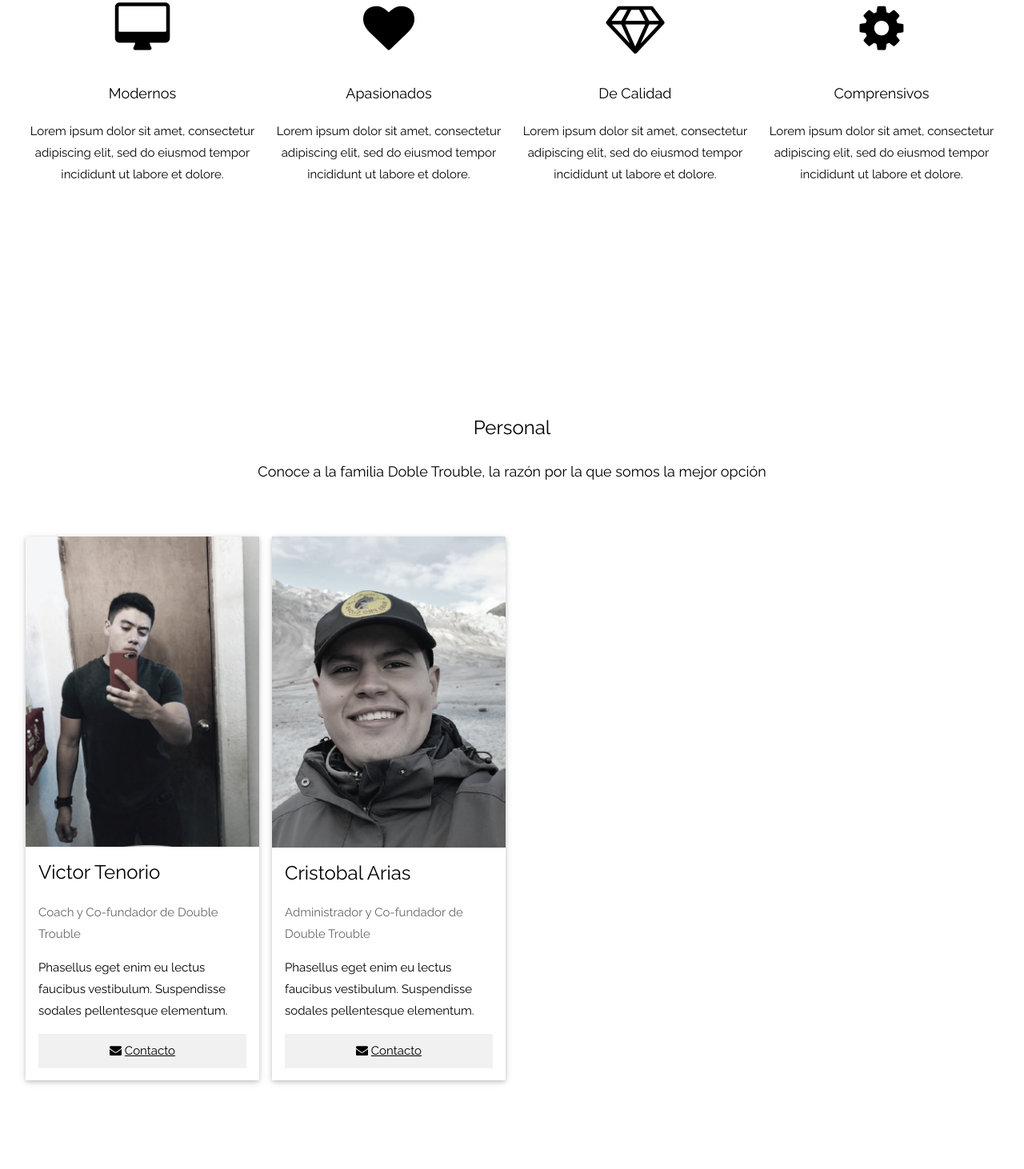
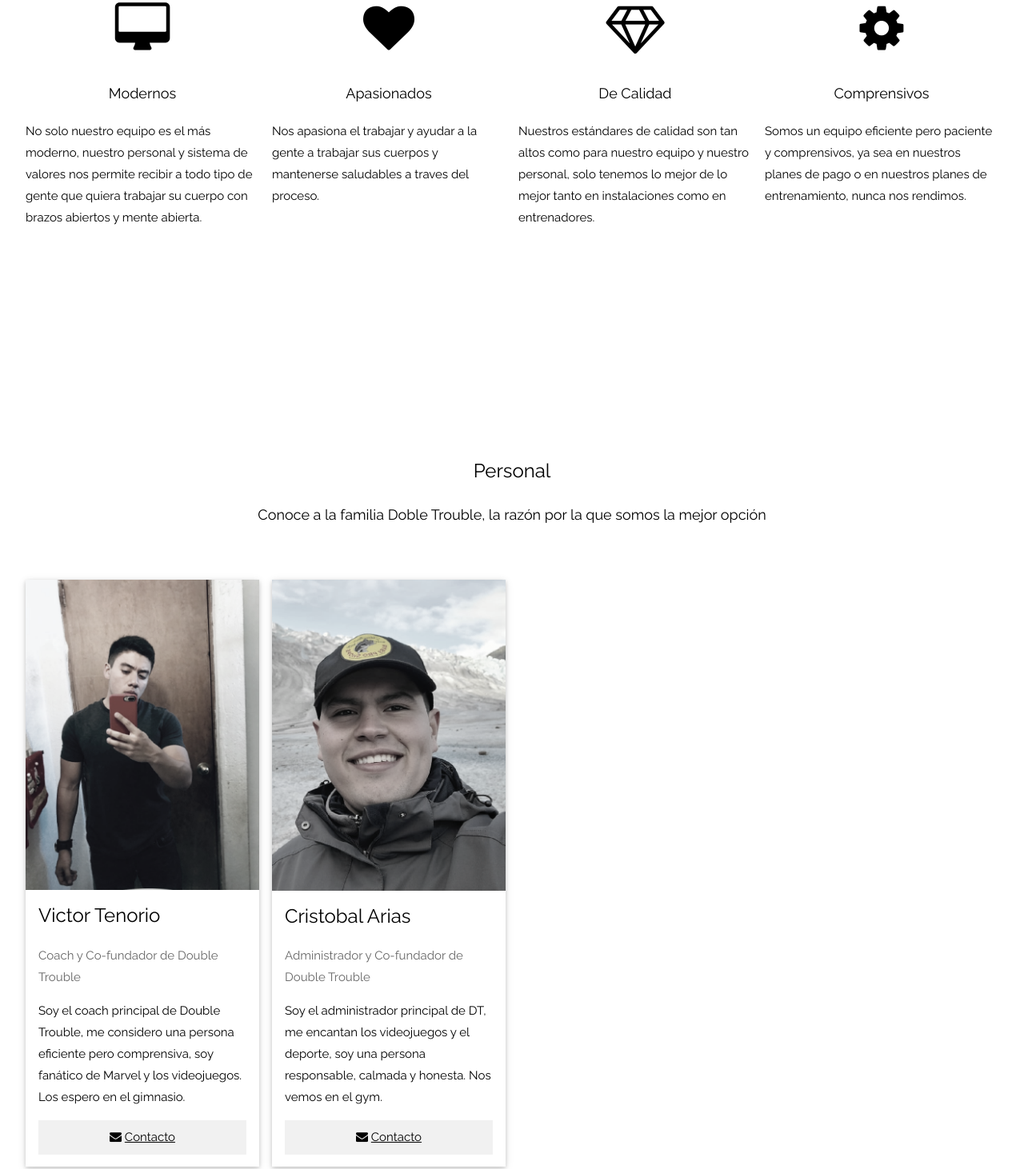
Before and after one commit to ClauDiosSG/Double-Trouble, a plain HTML site: page index.html in a window 1280 px wide. Shown: the part 1093-2555 px from the top of the page at 80% size. Drawn offline with nearby package versions, Linux system fonts and the light colour scheme.

Commit message:
Add files via upload

```diff
--- a/index.html
+++ b/index.html
@@ -66,9 +66,9 @@ body, html {
 <!-- imagen header grande -->
 <header class="bgimg-1 w3-display-container w3-grayscale-min" id="home">
   <div class="w3-display-left w3-text-white" style="padding:48px">
-    <span class="w3-jumbo w3-hide-small">Trabaja tu cuerpo.</span><br>
+    <span class="w3-jumbo w3-hide-small" style="text-shadow: 3px 3px 7px black;">TRABAJA TU CUERPO.</span><br>
     <span class="w3-xxlarge w3-hide-large w3-hide-medium">Trabaja tu cuerpo.</span><br>
-    <span class="w3-large">Entrena y ejercita tu cuerpo de manera eficiente y sin perder tiempo y con un coach certificado.</span>
+    <span class="w3-large" style="text-shadow: 2px 2px 3px black;">Entrena y ejercita tu cuerpo de manera eficiente y sin perder tiempo y con un coach certificado.</span>
     <p><a href="#about" class="w3-button w3-white w3-padding-large w3-large w3-margin-top w3-opacity w3-hover-opacity-off">Comienza desde hoy</a></p>
   </div>
 </header>
@@ -81,22 +81,22 @@ body, html {
     <div class="w3-quarter">
       <i class="fa fa-desktop w3-margin-bottom w3-jumbo w3-center"></i>
       <p class="w3-large">Modernos</p>
-      <p>Lorem ipsum dolor sit amet, consectetur adipiscing elit, sed do eiusmod tempor incididunt ut labore et dolore.</p>
+      <p style="text-align: left;">No solo nuestro equipo es el más moderno, nuestro personal y sistema de valores nos permite recibir a todo tipo de gente que quiera trabajar su cuerpo con brazos abiertos y mente abierta.</p>
     </div>
     <div class="w3-quarter">
       <i class="fa fa-heart w3-margin-bottom w3-jumbo"></i>
       <p class="w3-large">Apasionados</p>
-      <p>Lorem ipsum dolor sit amet, consectetur adipiscing elit, sed do eiusmod tempor incididunt ut labore et dolore.</p>
+      <p style="text-align: left; ">Nos apasiona el trabajar y ayudar a la gente a trabajar sus cuerpos y mantenerse saludables a traves del proceso.</p>
     </div>
     <div class="w3-quarter">
       <i class="fa fa-diamond w3-margin-bottom w3-jumbo"></i>
       <p class="w3-large">De Calidad</p>
-      <p>Lorem ipsum dolor sit amet, consectetur adipiscing elit, sed do eiusmod tempor incididunt ut labore et dolore.</p>
+      <p style="text-align: left;">Nuestros estándares de calidad son tan altos como para nuestro equipo y nuestro personal, solo tenemos lo mejor de lo mejor tanto en instalaciones como en entrenadores.</p>
     </div>
     <div class="w3-quarter">
       <i class="fa fa-cog w3-margin-bottom w3-jumbo"></i>
       <p class="w3-large">Comprensivos</p>
-      <p>Lorem ipsum dolor sit amet, consectetur adipiscing elit, sed do eiusmod tempor incididunt ut labore et dolore.</p>
+      <p style="text-align: left;">Somos un equipo eficiente pero paciente y comprensivos, ya sea en nuestros planes de pago o en nuestros planes de entrenamiento, nunca nos rendimos.</p>
     </div>
   </div>
 </div>
@@ -113,7 +113,8 @@ body, html {
         <div class="w3-container">
           <h3>Victor Tenorio</h3>
           <p class="w3-opacity">Coach y Co-fundador de Double Trouble</p>
-          <p>Phasellus eget enim eu lectus faucibus vestibulum. Suspendisse sodales pellentesque elementum.</p>
+          <p style="text-align: left;">Soy el coach principal de Double Trouble, me considero una persona eficiente pero comprensiva, soy fanático de Marvel y los videojuegos.
+          Los espero en el gimnasio.</p>
           <p><button class="w3-button w3-light-grey w3-block"><i class="fa fa-envelope"></i> <a href = "mailto: abc@example.com">Contacto</a></button></p>
         </div>
       </div>
@@ -124,7 +125,8 @@ body, html {
         <div class="w3-container">
           <h3>Cristobal Arias</h3>
           <p class="w3-opacity">Administrador y Co-fundador de Double Trouble</p>
-          <p>Phasellus eget enim eu lectus faucibus vestibulum. Suspendisse sodales pellentesque elementum.</p>
+          <p style="text-align: left;">Soy el administrador principal de DT, me encantan los videojuegos y el deporte, soy una persona responsable, calmada y honesta.
+          Nos vemos en el gym.</p>
           <p><button class="w3-button w3-light-grey w3-block"><i class="fa fa-envelope"></i> <a href = "mailto: abc@example.com">Contacto</a></button></p>
         </div>
       </div>
```
Also changed, not shown: img/gym1.jpg, img/gym2.jpg, img/gym3.jpg, img/gym4.jpg, img/gym5.jpg, img/gym6.jpg, img/gym7.jpg, img/gym8.jpg.
